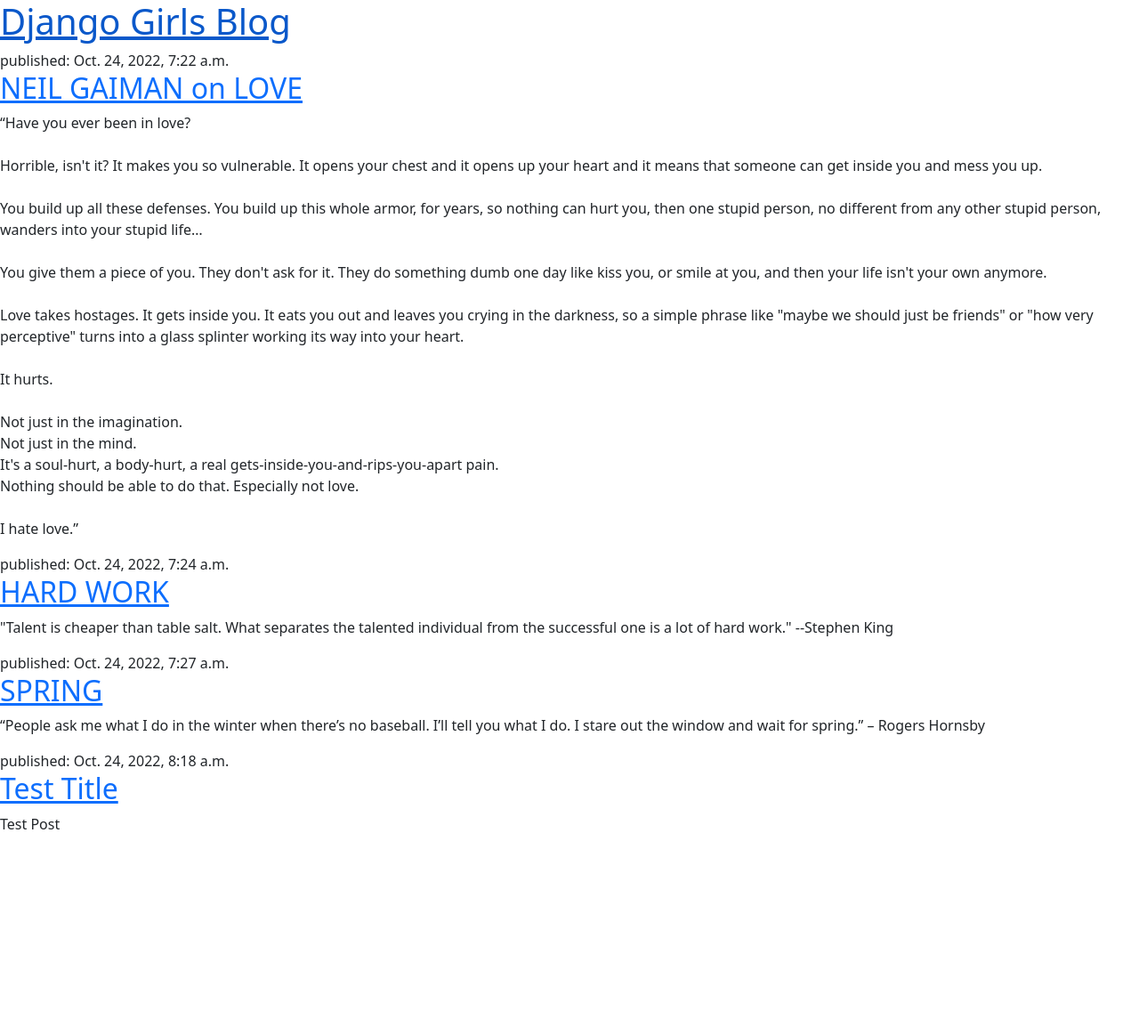
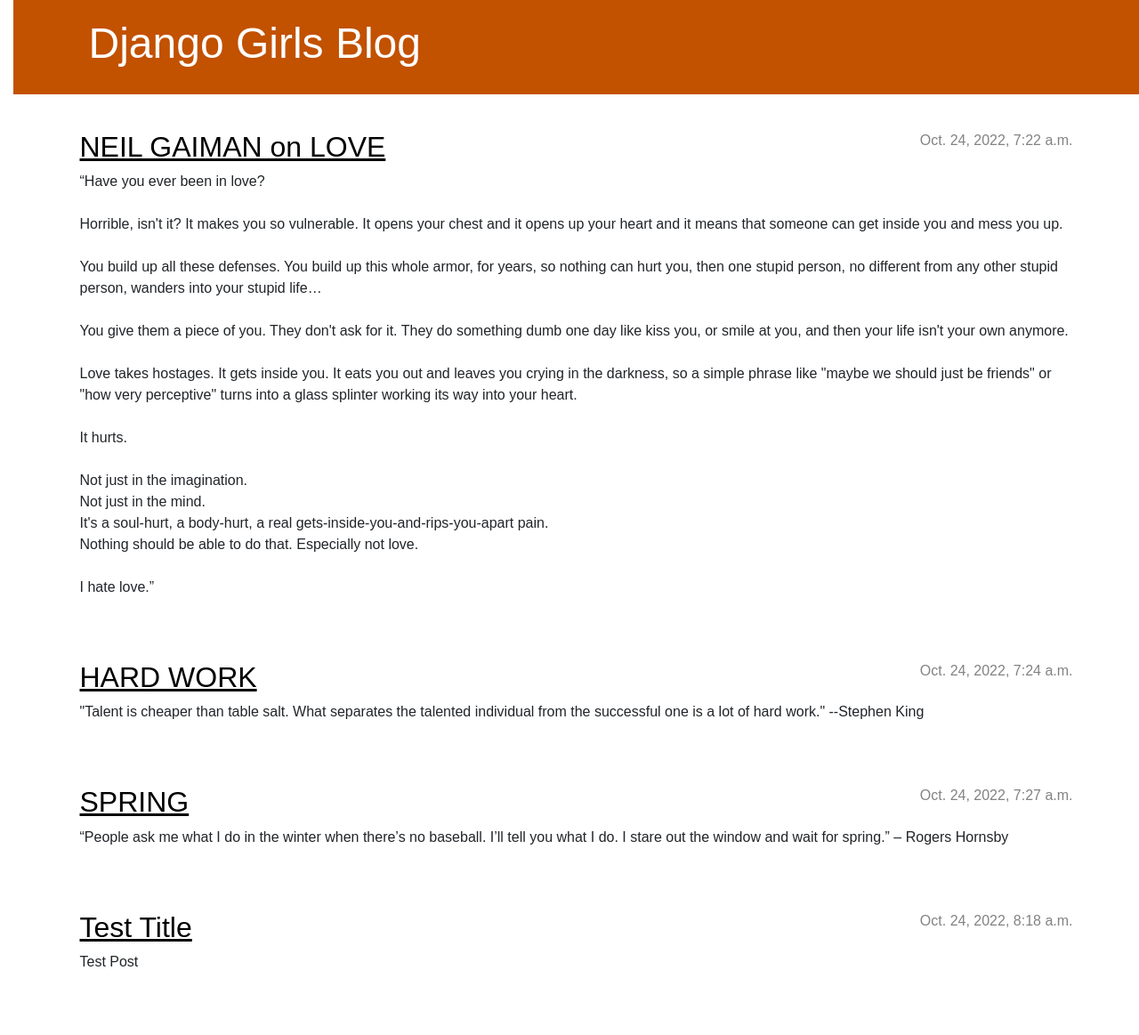
Before and after one commit to Momentum-Team-15/djangogirls-tutorial-marcusvno, a Django app: page / in a window 1280 px wide. Shown: the whole page at 89% size. Before the commit the page ends 932 px from the top, so only its background shows below. Run offline with Django 4.2, Linux system fonts and the light colour scheme; data comes from the database, SQL or seed files in the repository; some web fonts are replaced.

Commit message:
Added view and template for blog posts and CSS for site. Created templates.

```diff
--- a/blog/static/css/blog.css
+++ b/blog/static/css/blog.css
@@ -0,0 +1,81 @@
+*{
+    font-family: sofia-pro, sans-serif;
+    font-weight: 400;
+    font-style: normal;
+}
+
+
+body{
+    padding-left: 15px;
+}
+
+.page-header{
+    background-color: #C25100;
+    margin-top: 0;
+    margin-bottom: 40px;
+    padding: 20px 20px 20px 40px;
+}
+
+.page-header h1,
+.page-header h1 a,
+.page-header h1 a:visited,
+.page-header h1 a:active{
+    color: #ffffff;
+    font-size: 36pt;
+    text-decoration:none;
+}
+
+/* h1,
+h2,
+h3,
+h4 {
+
+} */
+
+.date {
+    color: #828282;
+}
+
+.save {
+    float: right;
+}
+
+.post-form textarea,
+.post-form input{
+    width:100%;
+}
+
+.top-menu,
+.top-menu:hover,
+.top-menu:visited {
+    color: #ffffff;
+    float: right;
+    font-size: 26pt;
+    margin-right: 20px;
+}
+
+.post{
+    margin-bottom: 70px;
+}
+
+.post h2 a,
+.post h2 a:visited{
+    color: #000000;
+}
+
+.post > .date,
+.post > .actions{
+    float:right;
+}
+
+.btn-secondary,
+.btn-secondary:visited {
+    color: #C25100;
+    background: none;
+    border-color: #C25100;
+}
+
+.btn-secondary:hover{
+    color:#ffffff;
+    background-color: #C25100;
+}
--- /dev/null
+++ b/blog/templates/blog/base.html
@@ -0,0 +1,28 @@
+{% load static %}
+<!DOCTYPE html>
+<html>
+    <head>
+        <title>Django Girls blog</title>
+        <link rel="stylesheet" href="https://cdn.jsdelivr.net/npm/bootstrap@5.1.3/dist/css/bootstrap.min.css" integrity="sha384-1BmE4kWBq78iYhFldvKuhfTAU6auU8tT94WrHftjDbrCEXSU1oBoqyl2QvZ6jIW3" crossorigin="anonymous">
+        <link rel="stylesheet" href="{% static 'css/blog.css' %}">
+        <link rel="stylesheet" href="https://use.typekit.net/cbh6gfh.css">
+    </head>
+
+    <body>
+        <header class="page-header">
+            <div class="container">
+                <h1><a href="/">Django Girls Blog</a></h1>
+            </div>
+        </header>
+
+        <main class="container">
+            <div class="row">
+                <div class="col">
+                {% block content %}
+                {% endblock %}
+                </div>
+            </div>
+        </main>
+
+    </body>
+</html>
--- a/blog/templates/blog/post_list.html
+++ b/blog/templates/blog/post_list.html
@@ -1,20 +1,11 @@
-<!DOCTYPE html>
-<html>
-    <head>
-        <title>Django Girls blog</title>
-        <link rel="stylesheet" href="https://cdn.jsdelivr.net/npm/bootstrap@5.1.3/dist/css/bootstrap.min.css" integrity="sha384-1BmE4kWBq78iYhFldvKuhfTAU6auU8tT94WrHftjDbrCEXSU1oBoqyl2QvZ6jIW3" crossorigin="anonymous">
-    </head>
-    <body>
-        <header>
-            <h1><a href="/">Django Girls Blog</a></h1>
-        </header>
-
-        {% for post in posts %}
-            <article>
-                <time>published: {{ post.published_date }}</time>
-                <h2><a href="">{{ post.title }}</a></h2>
-                <p>{{ post.text|linebreaksbr }}</p>
-            </article>
-        {% endfor %}
-    </body>
-</html>
+{% extends 'blog/base.html' %}
+{% block content %}
+    {% for post in posts %}
+        <article class="post">
+            <time class="date">
+                {{ post.published_date}}
+            </time>
+            <h2><a href="{% url 'post_detail' pk=post.pk %}">{{ post.title }}</a></h2>            <p>{{ post.text|linebreaksbr }}</p>
+        </article>
+    {% endfor %}
+{% endblock %}
--- a/blog/urls.py
+++ b/blog/urls.py
@@ -3,4 +3,5 @@ from . import views
 
 urlpatterns = [
     path('', views.post_list, name='post_list'),
+    path('post/<int:pk>/', views.post_detail, name='post_detail'),
 ]
--- a/blog/views.py
+++ b/blog/views.py
@@ -1,4 +1,4 @@
-from django.shortcuts import render
+from django.shortcuts import render, get_object_or_404
 from django.utils import timezone
 from .models import Post
 
@@ -6,3 +6,8 @@ from .models import Post
 def post_list(request):
     posts = Post.objects.filter(published_date__lte=timezone.now()).order_by('published_date')
     return render(request, 'blog/post_list.html', {'posts': posts})
+
+
+def post_detail(request, pk):
+    post = get_object_or_404(Post, pk=pk)
+    return render(request, 'blog/post_detail.html', {'post': post})
```
Also changed, not shown: blog/templates/blog/post_detail.html (added, +13 -0 lines).
